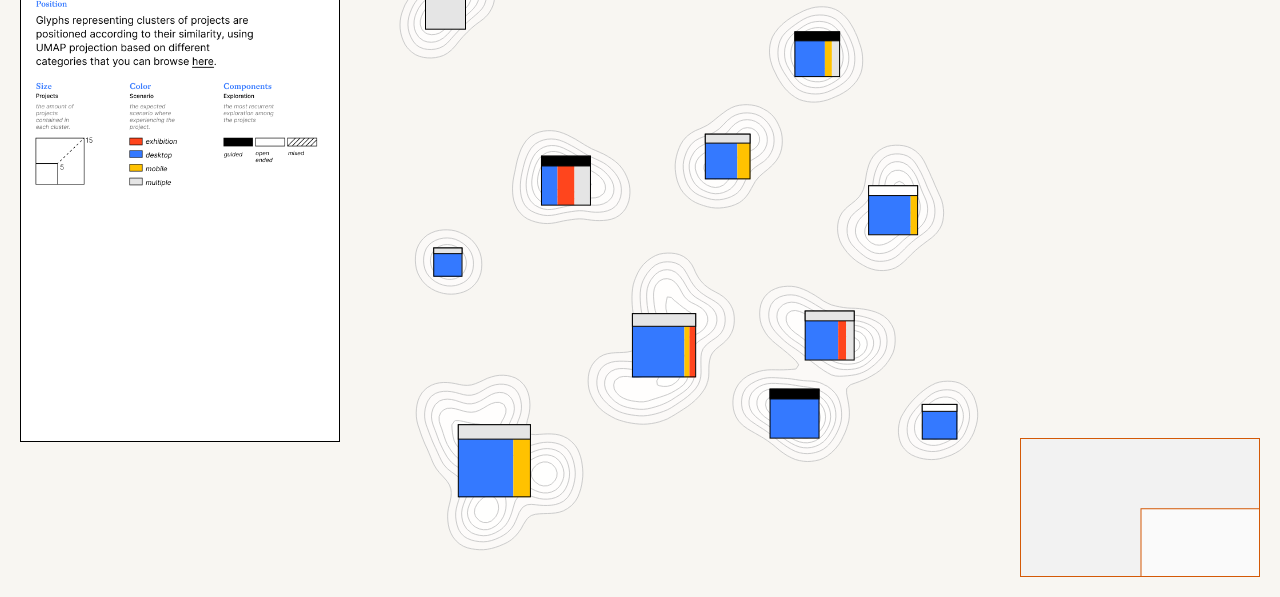
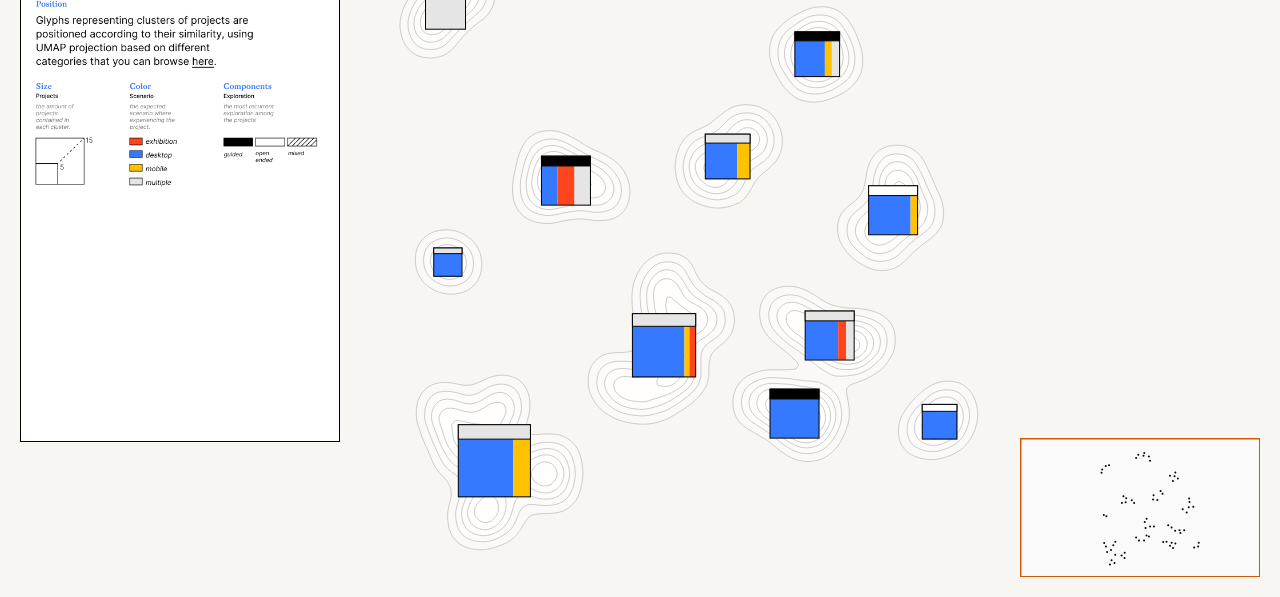
Before and after one commit to xaiprimer/xaiprimer-app, a Gatsby site: page /tool in a window 1280 px wide. Shown: the part 203-800 px from the top of the page. Built offline with nearby package versions, Linux system fonts and the light colour scheme; Gatsby itself is replaced by a stand-in of ours.

Commit message:
highlight minimap

```diff
--- a/src/components/visualization/MiniMap.js
+++ b/src/components/visualization/MiniMap.js
@@ -2,21 +2,41 @@ import React from "react";
 
 import * as styles from "../../styles/tool.module.scss";
 
-const MiniMap = ({ zoom }) => {
-  const j = (240 / window.innerWidth);
+const MiniMap = ({ zoom, data, rescalePositionsViz, tacticHighlighted }) => {
+  const j = 240 / window.innerWidth;
   const miniMapStyle = {
     width: 240,
     height: j * (window.innerHeight - 56),
   };
+  data = rescalePositionsViz(data, miniMapStyle.width, miniMapStyle.height);
   return (
     <svg className={styles.miniMap} style={miniMapStyle}>
-      <rect
-        width={miniMapStyle.width / zoom.k}
-        height={miniMapStyle.height / zoom.k}
-        x={zoom.x * j}
-        y={zoom.y * j}
-        // transform={`translate(${-miniMapStyle.width/2},${-miniMapStyle.height/2})`}
-      ></rect>
+      <g
+        transform={`translate(${miniMapStyle.width / 2}, ${
+          miniMapStyle.height / 2
+        })`}
+      >
+        <rect
+          width={miniMapStyle.width / zoom.k}
+          height={miniMapStyle.height / zoom.k}
+          x={-zoom.x * j}
+          y={-zoom.y * j}
+        ></rect>
+        {data.map((d) => (
+          <circle
+            key={d.id}
+            r="1"
+            cx={d._x}
+            cy={d._y}
+            fill={
+              d.tactics.toLowerCase().includes(tacticHighlighted) ||
+              d.media.toLowerCase().includes(tacticHighlighted)
+                ? "var(--cognac-primer)"
+                : "black"
+            }
+          />
+        ))}
+      </g>
     </svg>
   );
 };
--- a/src/components/visualization/Visualization.js
+++ b/src/components/visualization/Visualization.js
@@ -10,6 +10,7 @@ import {
   setZoom as setZoomViz,
   zoomValues as zoomValuesViz,
   destroy as destroyViz,
+  rescalePositions as rescalePositionsViz,
 } from "./visualization.render.js";
 import Tools from "./Tools";
 import MiniMap from "./MiniMap";
@@ -20,12 +21,13 @@ const Visualization = () => {
   const svgEl = useRef();
   const [explorationMode, setExplorationMode] = useState("clusters");
   const [zoom, setZoom] = useState(d3.zoomIdentity);
+  const [tacticHighlighted, setTacticHighlighted] = useState(null);
   const [tooltip, setTooltip] = useState(null);
   const [collection, updateCollection] = useState([]);
 
   useEffect(() => {
     destroyViz(svgEl.current);
-    initViz(svgEl.current, data, setExplorationMode, setTooltip, setZoom);
+    initViz(svgEl.current, data, setExplorationMode, setTooltip, setZoom, setTacticHighlighted);
   }, []);
 
   const changeVizMode = (mode) => {
@@ -35,11 +37,20 @@ const Visualization = () => {
   return (
     <>
       <svg
-        className={ClassNames("main-viz", styles.visualizationSvg, styles[explorationMode])}
+        className={ClassNames(
+          "main-viz",
+          styles.visualizationSvg,
+          styles[explorationMode]
+        )}
         ref={svgEl}
         style={{ width: "100%", height: "calc(100vh - 56px)" }}
       ></svg>
-      <MiniMap zoom={zoom} />
+      <MiniMap
+        zoom={zoom}
+        data={data}
+        rescalePositionsViz={rescalePositionsViz}
+        tacticHighlighted={tacticHighlighted}
+      />
       <Tools
         changeVizMode={changeVizMode}
         explorationMode={explorationMode}
@@ -49,7 +60,7 @@ const Visualization = () => {
       {tooltip && (
         <Tooltip
           data={tooltip}
-          close={() => setTooltip(null)}
+          close={() => {setTooltip(null); setTacticHighlighted(null)}}
           collection={collection}
           updateCollection={updateCollection}
         />
--- a/src/components/visualization/visualization.render.js
+++ b/src/components/visualization/visualization.render.js
@@ -15,20 +15,29 @@ let data,
 // d3 selections
 let svg, g, contour, cluster, item, tactic, link;
 // scales
-const _k = 4
-const radius = d3.scaleSqrt().domain([0, 1]).range([0, 0.8*_k]);
-const side = d3.scaleSqrt().domain([0, 1]).range([0, 5*_k]);
+const _k = 4;
+const radius = d3
+  .scaleSqrt()
+  .domain([0, 1])
+  .range([0, 0.8 * _k]);
+const side = d3
+  .scaleSqrt()
+  .domain([0, 1])
+  .range([0, 5 * _k]);
 const medium = d3.scaleLinear().domain([0, 1]).range([0, 0.58]); // to size elements within the project gliph, size is in percentage. By default is set as if there is a single medium in every gliph
-const linkDistance = d3.scaleSqrt().domain([0, 1]).range([0, 4*_k]);
+const linkDistance = d3
+  .scaleSqrt()
+  .domain([0, 1])
+  .range([0, 4 * _k]);
 // functions
-let setMode, setTooltip, setZoomState, zoom;
+let setMode, setTooltip, setZoomState, setTacticHighlighted, zoom;
 const zoomed = (e) => {
   setTooltip(null);
   setZoomState(e.transform);
   const { x, y, k } = e.transform;
   g.attr("transform", `translate(${x},${y}) scale(${k})`);
-  document.documentElement.style.setProperty('--stroke-width', 1/k);
-  document.documentElement.style.setProperty('--label-size', 10/k);
+  document.documentElement.style.setProperty("--stroke-width", 1 / k);
+  document.documentElement.style.setProperty("--label-size", 10 / k);
   const previousMode = zoomMode;
   if (k <= zoomValues.clusters) {
     zoomMode = "clusters";
@@ -93,22 +102,21 @@ const makeContours = (data) => {
   const maxY = d3.max(dataContour, (d) => d[1]);
 
   // contours react to screen size
-  const bandwidthScale = d3.scaleLinear().domain([720,2160]).range([15, 35])
-  const thresholdsScale = d3.scaleLinear().domain([720,2160]).range([6, 10])
+  const bandwidthScale = d3.scaleLinear().domain([720, 2160]).range([15, 35]);
+  const thresholdsScale = d3.scaleLinear().domain([720, 2160]).range([6, 10]);
 
   const contours = d3
     .contourDensity()
     .size([maxX, maxY])
     .bandwidth(bandwidthScale(d3.min([width, height])))
-    .thresholds(thresholdsScale(d3.min([width, height])))
-    (dataContour);
+    .thresholds(thresholdsScale(d3.min([width, height])))(dataContour);
 
   contour
     .data(contours)
     .join("path")
     .attr("transform", `translate(${extent_x[0]}, ${extent_y[0]})`)
     .attr("stroke", "#ccc")
-    .attr("stroke-width","var(--stroke-width)")
+    .attr("stroke-width", "var(--stroke-width)")
     .attr("stroke-linejoin", "round")
     .attr("fill", "#fff")
     .attr("fill-opacity", 0.35)
@@ -359,8 +367,10 @@ const simulation = d3
     d3
       .forceCollide()
       .radius((d) => {
-        const _radius = !d.category ? Math.sqrt(2 * Math.pow(side(d.size || 1), 2)) / 2 : radius(d.size)*0.85
-        return _radius
+        const _radius = !d.category
+          ? Math.sqrt(2 * Math.pow(side(d.size || 1), 2)) / 2
+          : radius(d.size) * 0.85;
+        return _radius;
       })
       .iterations(1)
   )
@@ -407,7 +417,14 @@ const setZoom = (options) => {
   }
   svg.transition().duration(duration).call(zoom.transform, newZoom);
 };
-const initialize = (element, _data, _setMode, _setTooltip, _setZoomState) => {
+const initialize = (
+  element,
+  _data,
+  _setMode,
+  _setTooltip,
+  _setZoomState,
+  _setTacticHighlighted
+) => {
   console.log("initialize visualization");
 
   // Initialize variables
@@ -416,10 +433,15 @@ const initialize = (element, _data, _setMode, _setTooltip, _setZoomState) => {
   setTooltip = _setTooltip;
   setMode = _setMode;
   setZoomState = _setZoomState;
+  setTacticHighlighted = _setTacticHighlighted;
   zoom = d3.zoom().on("zoom", zoomed);
   svg = d3.select(element).call(zoom);
   g = svg.append("g");
-  contour = g.append("g").classed("contours", true).style("transform-origin", "0 0").selectAll("path");
+  contour = g
+    .append("g")
+    .classed("contours", true)
+    .style("transform-origin", "0 0")
+    .selectAll("path");
   link = g.append("g").classed("g-links", true).selectAll(".link");
   cluster = g.append("g").classed("g-clusters", true).selectAll(".cluster");
   item = g.append("g").classed("g-items", true).selectAll(".item");
@@ -450,7 +472,7 @@ const update = (nodes, links) => {
     .append("path")
     .classed("link", true)
     .attr("stroke", "var(--dark-grey-primer)")
-    .attr("stroke-width","var(--stroke-width)")
+    .attr("stroke-width", "var(--stroke-width)")
     .attr("fill", "none")
     .style("opacity", "0")
     .merge(link);
@@ -546,7 +568,7 @@ const update = (nodes, links) => {
     .enter()
     .append("g")
     .classed("tactic", true)
-    .attr("stroke-width","var(--stroke-width)")
+    .attr("stroke-width", "var(--stroke-width)")
     .style("opacity", "0")
     .on("click", (e, d) => {
       const data = {
@@ -554,6 +576,7 @@ const update = (nodes, links) => {
         posX: e.pageX,
         posY: e.pageY,
       };
+      setTacticHighlighted(d.title)
       return setTooltip(data);
     })
     .merge(tactic);
@@ -568,7 +591,9 @@ const update = (nodes, links) => {
     )
     .join("circle")
     .attr("r", (d) => radius(d.size))
-    .attr("fill", (d) => (d.category === "medium" ? "var(--white-primer)" : "var(--grey-primer)"))
+    .attr("fill", (d) =>
+      d.category === "medium" ? "var(--white-primer)" : "var(--grey-primer)"
+    )
     .attr("stroke", "var(--black-primer)");
 
   tactic
@@ -592,4 +617,12 @@ const destroy = (element) => {
   d3.select(element).selectAll("*").remove();
 };
 
-export { initialize, update, switchRender, setZoom, zoomValues, destroy };
+export {
+  initialize,
+  update,
+  switchRender,
+  setZoom,
+  zoomValues,
+  rescalePositions,
+  destroy,
+};
```
